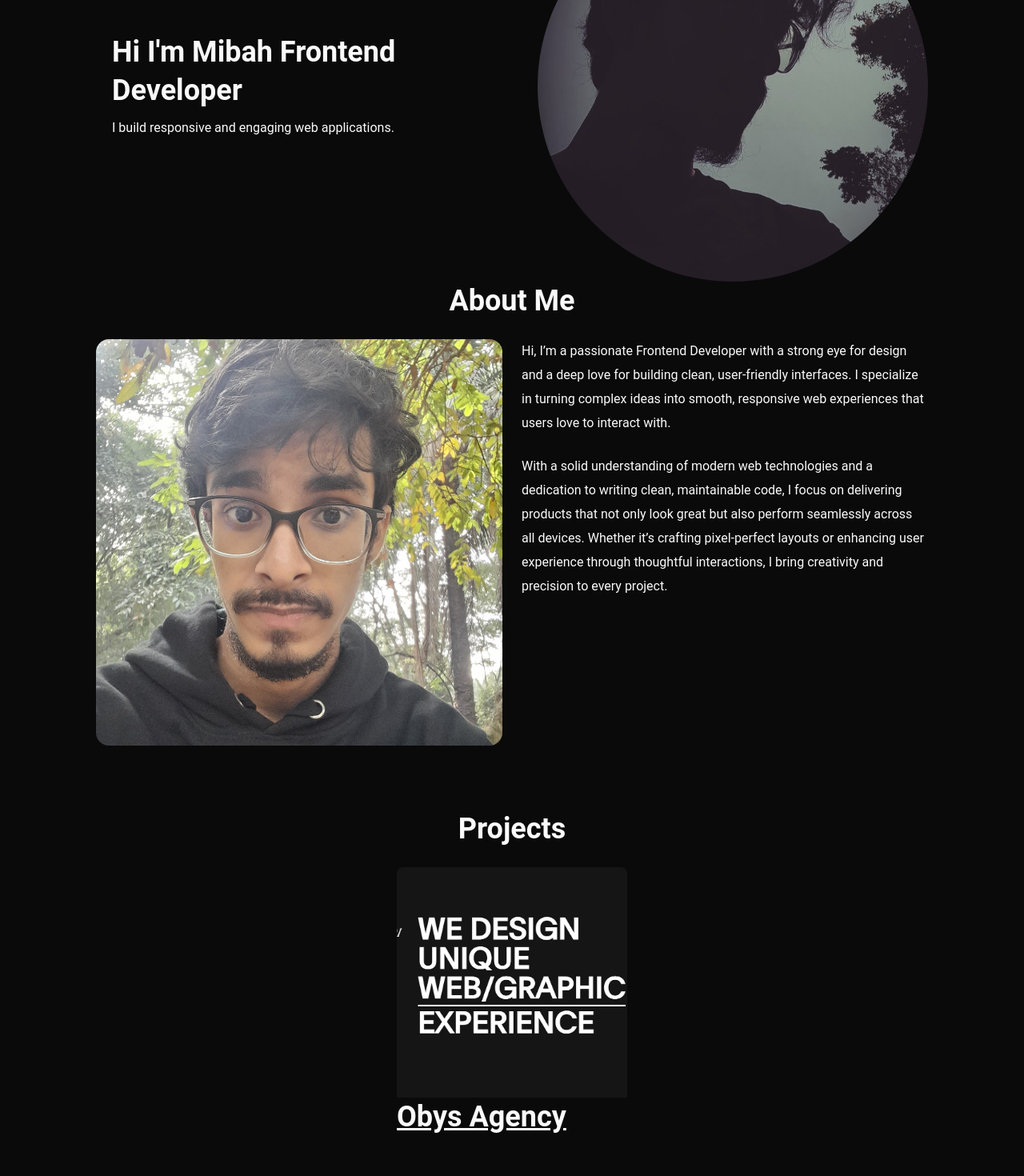
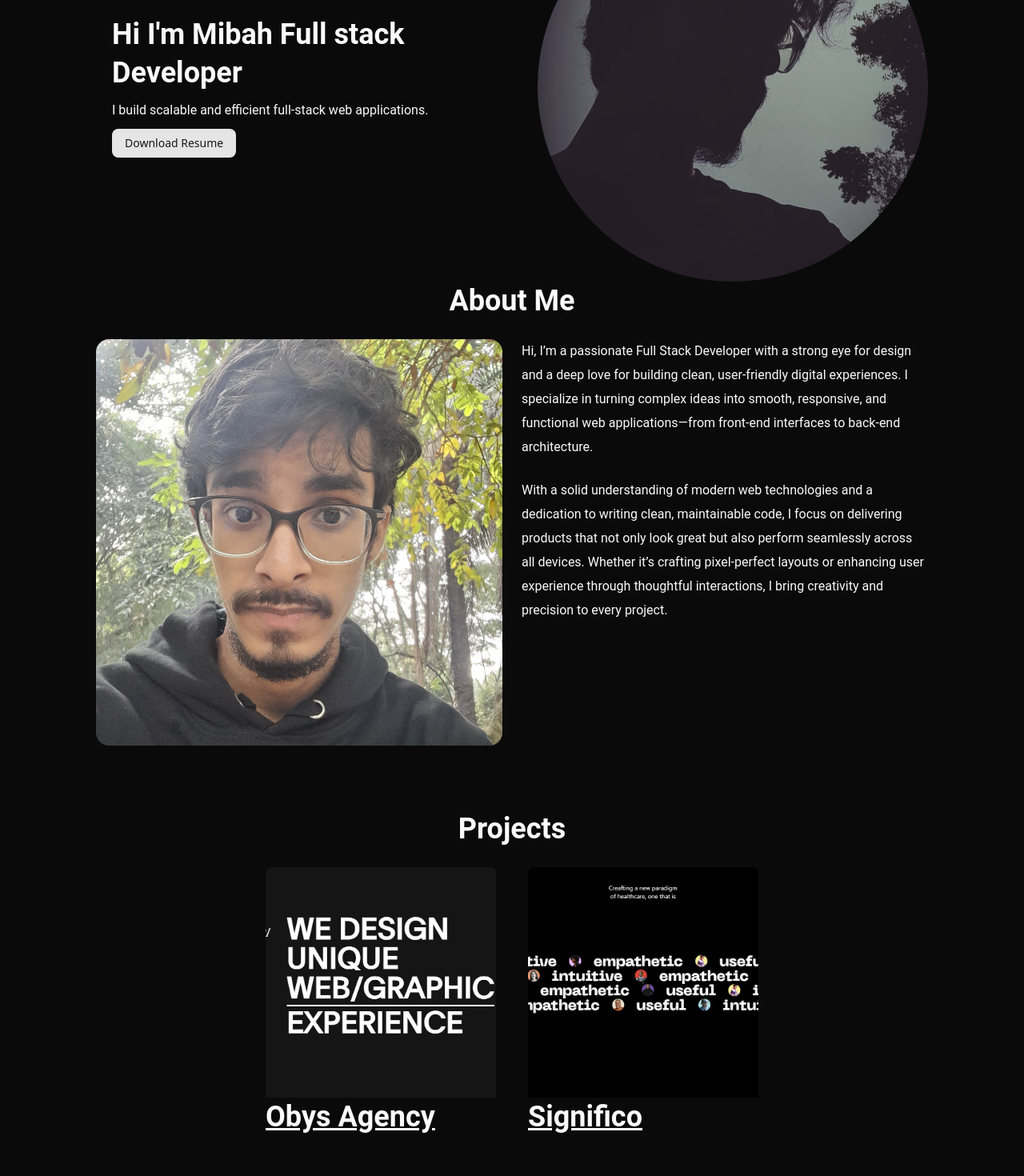
Before and after one commit to mijbah-eng/portfolio, a React (Vite) app: page / in a window 1280 px wide. Shown: the part 200-1670 px from the top of the page at 80% size. Built offline with nearby package versions, Linux system fonts and the light colour scheme.

Commit message:
added project

```diff
--- a/src/components/About/index.jsx
+++ b/src/components/About/index.jsx
@@ -12,10 +12,11 @@ function About() {
         </div>
         <div className="flex flex-col gap-6">
           <p>
-            Hi, I’m a passionate Frontend Developer with a strong eye for design
-            and a deep love for building clean, user-friendly interfaces. I
-            specialize in turning complex ideas into smooth, responsive web
-            experiences that users love to interact with.
+            Hi, I’m a passionate Full Stack Developer with a strong eye for
+            design and a deep love for building clean, user-friendly digital
+            experiences. I specialize in turning complex ideas into smooth,
+            responsive, and functional web applications—from front-end
+            interfaces to back-end architecture.
           </p>
           <p>
             With a solid understanding of modern web technologies and a
--- a/src/components/Hero/index.jsx
+++ b/src/components/Hero/index.jsx
@@ -4,9 +4,14 @@ function Hero() {
     <>
       <div className="col-2 items-center">
         <div className="flex flex-col items-start px-5 py-10 gap-2">
-          <h2>Hi I'm Mibah Frontend Developer</h2>
-          <p>I build responsive and engaging web applications.</p>
-          {/* <Button className="cursor-pointer">Download Resume</Button> */}
+          <h2>Hi I'm Mibah Full stack Developer</h2>
+          <p>I build scalable and efficient full-stack web applications.</p>
+          <Button onClick={() => {
+    const link = document.createElement("a");
+    link.href = "/Mijbah_resume.pdf";
+    link.download = "Mibah-Resume.pdf";
+    link.click();
+  }} className="cursor-pointer">Download Resume</Button>
         </div>
         <div>
           <img className="rounded-full" src="/img/hero-img.jpg" alt="hero-img" />
--- a/src/components/Projects/index.jsx
+++ b/src/components/Projects/index.jsx
@@ -2,7 +2,8 @@ function Projects() {
   return (
     <div className="section col-1">
       <h2>Projects</h2>
-      <div className="w-2xs overflow-hidden rounded-md">
+      <div className="flex justify-center items-center flex-wrap gap-10">
+<div className="w-2xs overflow-hidden rounded-md">
         <img src="/img/projects/project1.png" alt="" />
         <h2>
           {" "}
@@ -15,6 +16,22 @@ function Projects() {
           </a>{" "}
         </h2>
       </div>
+
+      <div className="w-2xs overflow-hidden rounded-md">
+        <img src="/img/projects/significo.png" alt="" />
+        <h2>
+          {" "}
+          <a
+            target="_blank"
+            className="underline"
+            href="https://mijbah-eng.github.io/significo"
+          >
+            Significo
+          </a>{" "}
+        </h2>
+      </div>
+      </div>
+
     </div>
   );
 }
```
Also changed, not shown: public/img/projects/significo.png (added), 1 other file (tests, documents, lock files or other folders).
